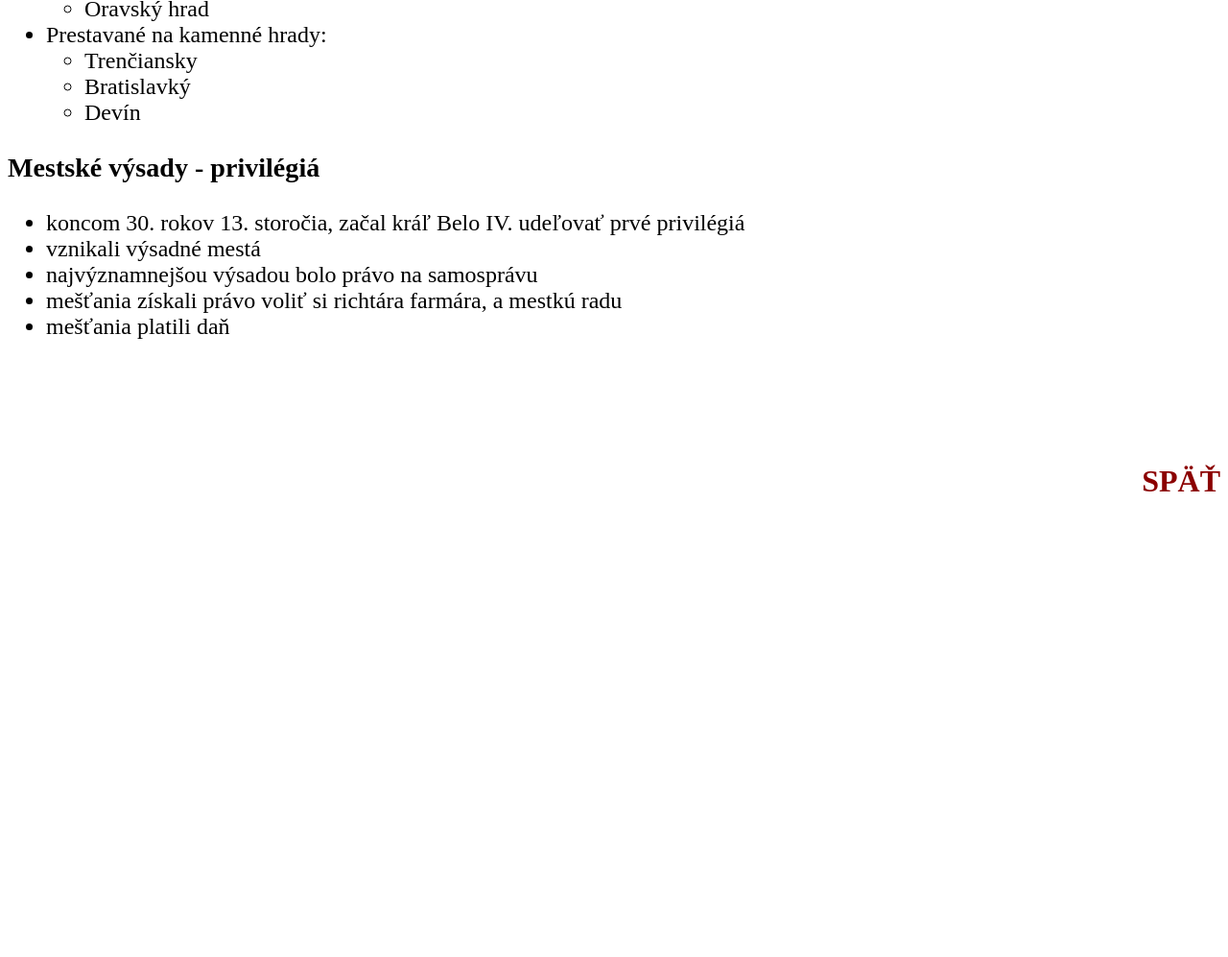
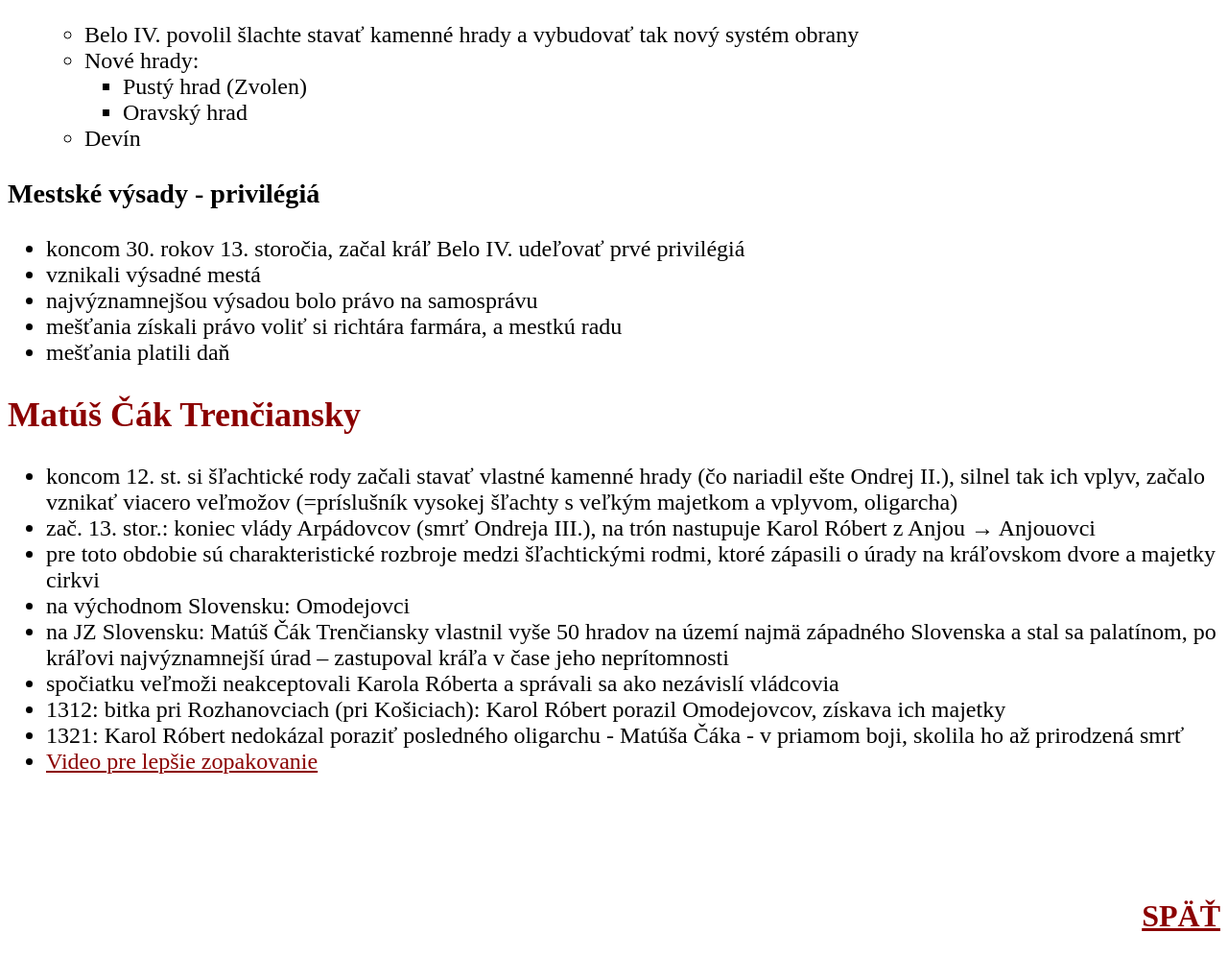
Before and after one commit to Nr3504/dej, a plain HTML site: page poznamky.html in a window 1280 px wide. Shown: the part 3711-4708 px from the top of the page at 96% size. Before the commit the page ends 4255 px from the top, so only its background shows below. Drawn offline with Linux system fonts and the light colour scheme.

Commit message:
dalsie zabi a zemjaki

```diff
--- a/poznamky.html
+++ b/poznamky.html
@@ -15,8 +15,10 @@
         color:darkred;
       }
       a{
+        color:darkred;
+      }
+      .nostyle{
         text-decoration:none;
-        color:darkred;
       }
     </style>
   </head>
@@ -102,7 +104,11 @@
     <h4>Nová správa krajiny</h4>
     <p>rozdelil územie na <b>župy</b> (kráľovské komitáty)</p>
     <ul>
-      <li>sídlami komitátov sa stali: Nitr, Bratislava, Gemer, Zemplín</li>
+      <li>sídla
+      <li>Prestavané na kamenné hrady:
+        <ul>
+          <li>Trenčiansky</li>
+          <li>Bratislavký</li>mi komitátov sa stali: Nitr, Bratislava, Gemer, Zemplín</li>
       <li>na území Slovenska <b>9 komitátov</b></li>
       <li>na čele <b>župan</b>
         <ul>
@@ -138,10 +144,6 @@
           <li>Oravský hrad</li>
         </ul>
       </li>
-      <li>Prestavané na kamenné hrady:
-        <ul>
-          <li>Trenčiansky</li>
-          <li>Bratislavký</li>
           <li>Devín</li>
         </ul>
       </li>
@@ -154,6 +156,18 @@
       <li>mešťania získali právo voliť si richtára farmára, a mestkú radu</li>
       <li>mešťania platili daň</li>
     </ul>
+    <h2>Matúš Čák Trenčiansky</h2>
+    <ul>
+      <li>koncom 12. st. si šľachtické rody začali stavať vlastné kamenné hrady (čo nariadil ešte Ondrej II.), silnel tak ich vplyv, začalo vznikať viacero veľmožov (=príslušník vysokej šľachty s veľkým majetkom a vplyvom, oligarcha)</li>
+      <li>zač. 13. stor.: koniec vlády Arpádovcov (smrť Ondreja III.), na trón nastupuje Karol Róbert z Anjou &rarr; Anjouovci</li>
+      <li>pre toto obdobie sú charakteristické rozbroje medzi šľachtickými rodmi, ktoré zápasili o úrady na kráľovskom dvore a majetky cirkvi</li>
+      <li>na východnom Slovensku: Omodejovci</li>
+      <li>na JZ Slovensku: Matúš Čák Trenčiansky	vlastnil vyše 50 hradov na území najmä západného Slovenska a stal sa palatínom, po kráľovi najvýznamnejší úrad – zastupoval kráľa v čase jeho neprítomnosti</li>
+      <li>spočiatku veľmoži neakceptovali Karola Róberta a správali sa ako nezávislí vládcovia</li>
+      <li>1312: bitka pri Rozhanovciach (pri Košiciach): Karol Róbert porazil Omodejovcov, získava ich majetky</li>
+      <li>1321: Karol Róbert nedokázal poraziť posledného oligarchu - Matúša Čáka -  v priamom boji, skolila ho až prirodzená smrť</li>
+      <li><a href="https://www.youtube.com/watch?v=bm6Y57Z7EYY">Video pre lepšie zopakovanie</a></li>
+    </ul>
     <br><br><br>
     <p style="text-align:right;"><a href="https://nr3504.github.io/dej" style="font-size:32px;"><b>SPÄŤ</b></a></p>
   </body>
```
